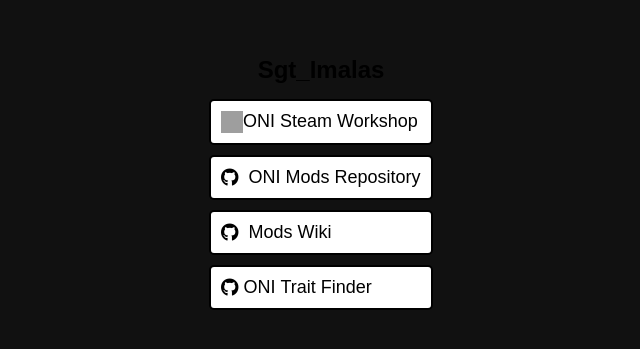
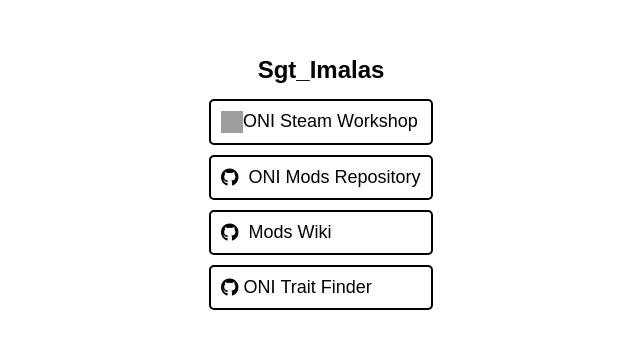
Before and after one commit to Sgt-Imalas/sgt-imalas.github.io, a plain HTML site: page index.html in a window 1280 px wide. Shown: the part 225-574 px from the top of the page, without its empty margins (319-959 px from the left). Drawn offline with Linux system fonts and the light colour scheme; grey boxes are pictures that could not be loaded.

Commit message:
Update index.html

```diff
--- a/index.html
+++ b/index.html
@@ -9,7 +9,8 @@
         body {
             font-family: Arial, sans-serif;
             text-align: center;
-            background-color: #111;
+            color: #fff
+            background-color: #444;
             margin: 0;
             padding: 0;
             display: flex;
@@ -80,7 +81,7 @@
             font-size: 22px;
             border-radius: 5px;
             background-color: #fff;
-            color: #000;
+            color: #fff;
             border: 0;
             transition: background-color 0.3s, color 0.3s;
         }
```
